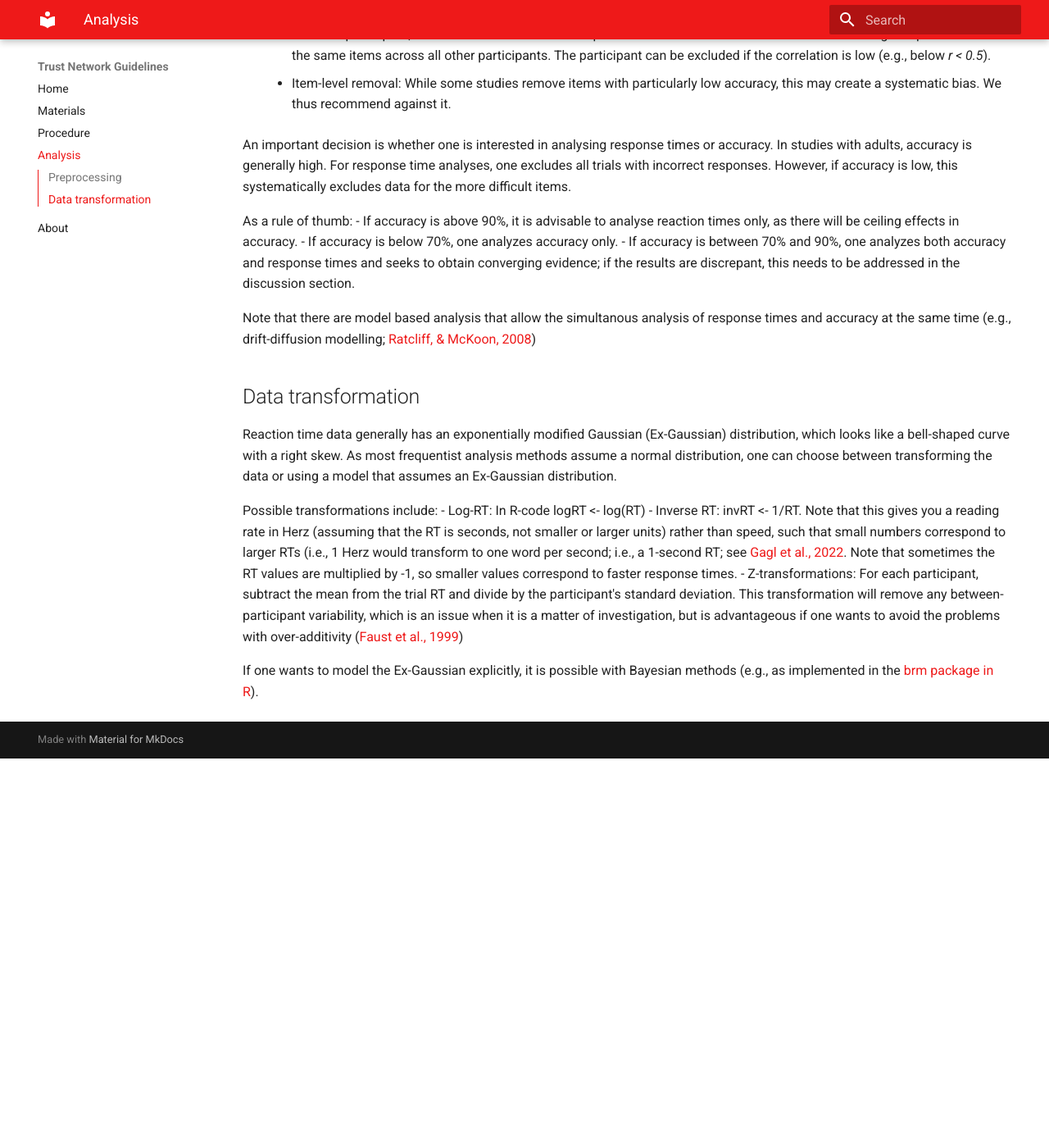
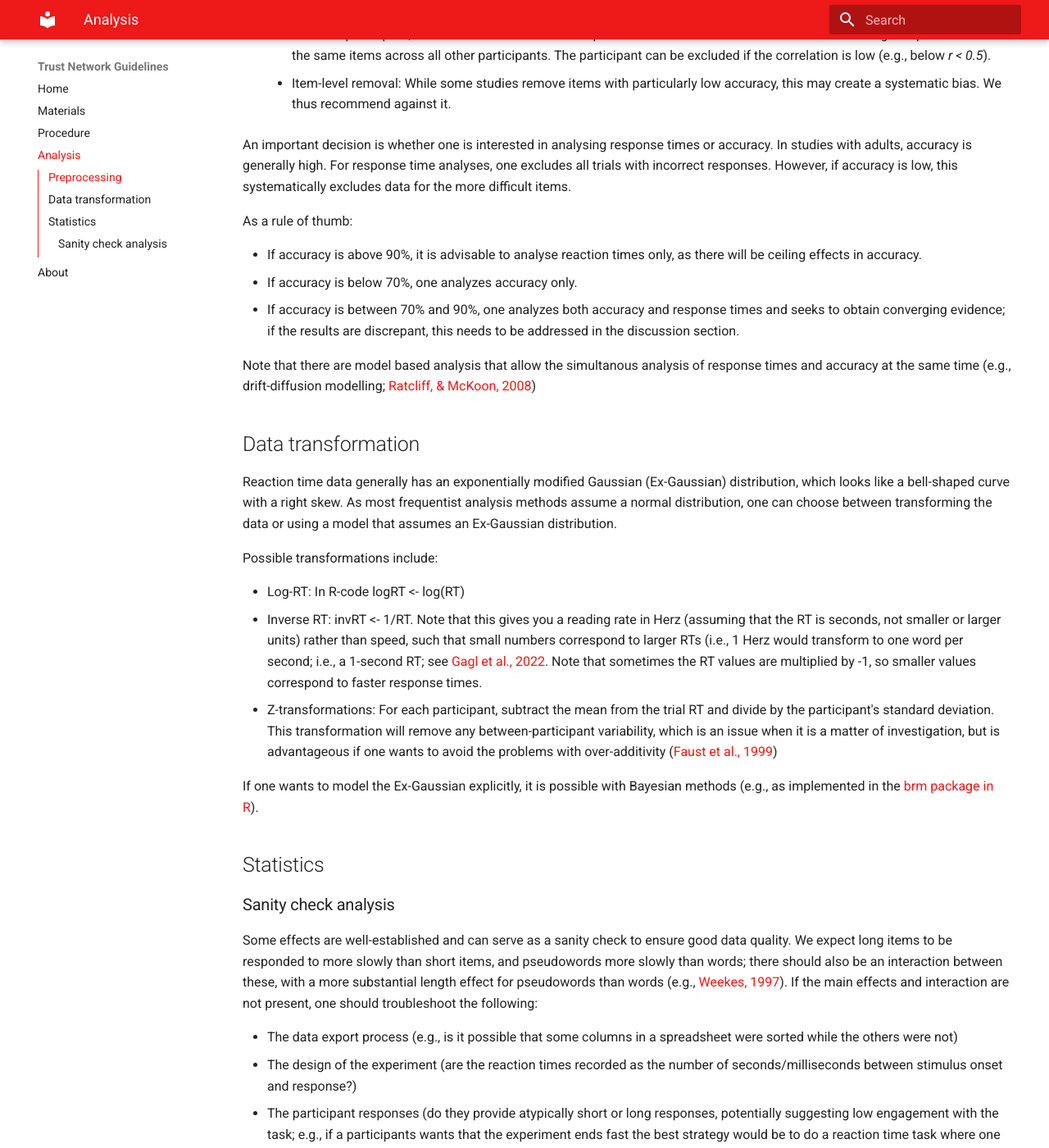
Before and after one commit to cwdeee/trust-network-guidelines, an MkDocs documentation site: the page built from docs/analysis.md, in a window 1280 px wide and 1400 px high, scrolled down 865 px. Shown: the whole window at 82% size. Built offline with MkDocs 1.6.1 and Material for MkDocs 9.7.7, drawn with Linux system fonts in a browser that asks for light colours; before the commit the page ends 1790 px from its top, so only the background shows below that; some of the changed text lies outside the part shown.

Commit message:
sanity checks

```diff
--- a/docs/analysis.md
+++ b/docs/analysis.md
@@ -23,6 +23,7 @@ Below are some recommended pre-processing options. Please note that they should
 An important decision is whether one is interested in analysing response times or accuracy. In studies with adults, accuracy is generally high. For response time analyses, one excludes all trials with incorrect responses. However, if accuracy is low, this systematically excludes data for the more difficult items.
 
 As a rule of thumb:
+
 - If accuracy is above 90%, it is advisable to analyse reaction times only, as there will be ceiling effects in accuracy.
 - If accuracy is below 70%, one analyzes accuracy only.
 - If accuracy is between 70% and 90%, one analyzes both accuracy and response times and seeks to obtain converging evidence; if the results are discrepant, this needs to be addressed in the discussion section.
@@ -33,8 +34,19 @@ Note that there are model based analysis that allow the simultanous analysis of
 Reaction time data generally has an exponentially modified Gaussian (Ex-Gaussian) distribution, which looks like a bell-shaped curve with a right skew. As most frequentist analysis methods assume a normal distribution, one can choose between transforming the data or using a model that assumes an Ex-Gaussian distribution.
 
 Possible transformations include:
+
 - Log-RT: In R-code logRT <- log(RT)
 - Inverse RT: invRT <- 1/RT. Note that this gives you a reading rate in Herz (assuming that the RT is seconds, not smaller or larger units) rather than speed, such that small numbers correspond to larger RTs (i.e., 1 Herz would transform to one word per second; i.e., a 1-second RT; see [Gagl et al., 2022](https://doi.org/10.1038/s41562-021-01215-4). Note that sometimes the RT values are multiplied by -1, so smaller values correspond to faster response times.
 - Z-transformations: For each participant, subtract the mean from the trial RT and divide by the participant's standard deviation. This transformation  will remove any between-participant variability, which is an issue when it is a matter of investigation, but is advantageous if one wants to avoid the problems with over-additivity ([Faust et al., 1999](https://doi.org/10.1037/0033-2909.125.6.777))
 
 If one wants to model the Ex-Gaussian explicitly, it is possible with Bayesian methods (e.g., as implemented in the [brm package in R](https://github.com/paul-buerkner/brms)).
+
+
+## Statistics
+### Sanity check analysis
+Some effects are well-established and can serve as a sanity check to ensure good data quality. We expect long items to be responded to more slowly than short items, and pseudowords more slowly than words; there should also be an interaction between these, with a more substantial length effect for pseudowords than words (e.g., [Weekes, 1997](https://doi.org/10.1080/713755710)).
+If the main effects and interaction are not present, one should troubleshoot the following:
+
+- The data export process (e.g., is it possible that some columns in a spreadsheet were sorted while the others were not)
+- The design of the experiment (are the reaction times recorded as the number of seconds/milliseconds between stimulus onset and response?)
+- The participant responses (do they provide atypically short or long responses, potentially suggesting low engagement with the task; e.g., if a participants wants that the experiment ends fast the best strategy would be to do a reaction time task where one presses a button irrespective of stimulus quality as fast as possible, ignoring that the instruction would be also to do the task correctly).
```
